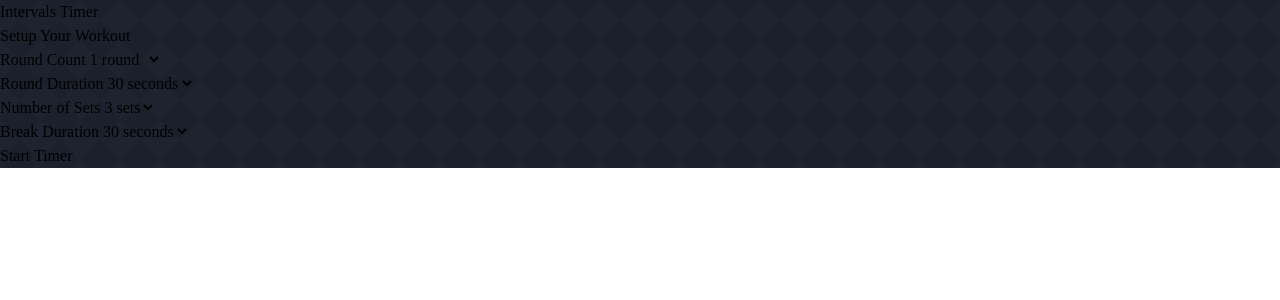
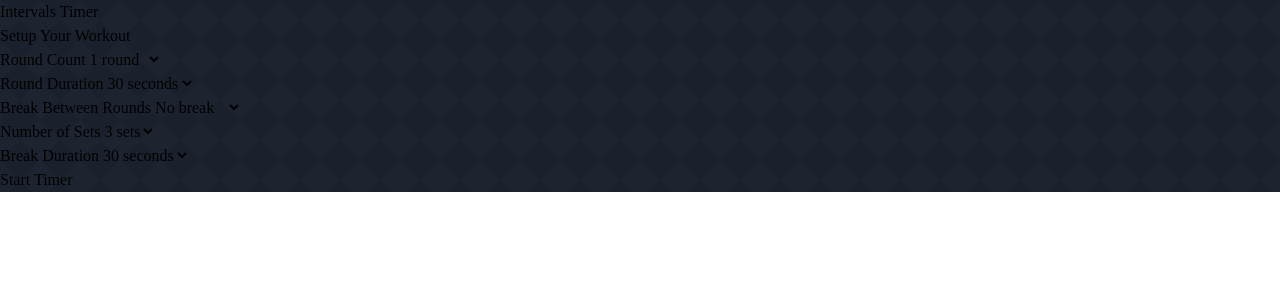
Before and after one commit to summer-marie/intervals-timer, a React (Vite) app in the folder client/: page / in a window 1280 px wide. Shown: the top 300 px of the page. Built offline with nearby package versions, Linux system fonts and the light colour scheme.

Commit message:
Add configurable breaks between individual rounds (0-60s)

```diff
--- a/client/src/App.jsx
+++ b/client/src/App.jsx
@@ -5,6 +5,7 @@ function App() {
   // State for user selections
   const [roundDuration, setRoundDuration] = useState(30)
   const [roundCount, setRoundCount] = useState(1)
+  const [roundBreakDuration, setRoundBreakDuration] = useState(0)
   const [sets, setSets] = useState(3)
   const [breakDuration, setBreakDuration] = useState(30)
 
@@ -15,6 +16,7 @@ function App() {
   const [currentRound, setCurrentRound] = useState(1)
   const [timeLeft, setTimeLeft] = useState(0)
   const [isBreak, setIsBreak] = useState(false)
+  const [isRoundBreak, setIsRoundBreak] = useState(false)
   const [isComplete, setIsComplete] = useState(false)
 
   // Timer effect
@@ -28,17 +30,30 @@ function App() {
     } else if (isRunning && !isPaused && timeLeft === 0) {
       // Handle round/break transitions
       if (isBreak) {
-        // Break is over, start next set
+        // Set break is over, start next set
         setCurrentSet(prev => prev + 1)
         setCurrentRound(1)
         setTimeLeft(roundDuration)
         setIsBreak(false)
+        setIsRoundBreak(false)
+      } else if (isRoundBreak) {
+        // Round break is over, continue to next round
+        setCurrentRound(prev => prev + 1)
+        setTimeLeft(roundDuration)
+        setIsRoundBreak(false)
       } else {
         // Round is over
         if (currentRound < roundCount) {
-          // More rounds in this set, continue to next round
-          setCurrentRound(prev => prev + 1)
-          setTimeLeft(roundDuration)
+          // More rounds in this set
+          if (roundBreakDuration > 0) {
+            // Break between rounds
+            setTimeLeft(roundBreakDuration)
+            setIsRoundBreak(true)
+          } else {
+            // No round break, continue to next round
+            setCurrentRound(prev => prev + 1)
+            setTimeLeft(roundDuration)
+          }
         } else {
           // Set completed - all rounds in this set are done
           if (currentSet < sets) {
@@ -62,7 +77,7 @@ function App() {
     }
 
     return () => clearInterval(interval)
-  }, [isRunning, isPaused, timeLeft, currentSet, currentRound, sets, roundCount, roundDuration, breakDuration, isBreak])
+  }, [isRunning, isPaused, timeLeft, currentSet, currentRound, sets, roundCount, roundDuration, roundBreakDuration, breakDuration, isBreak, isRoundBreak])
 
   const startTimer = () => {
     setIsRunning(true)
@@ -71,6 +86,7 @@ function App() {
     setCurrentRound(1)
     setTimeLeft(roundDuration)
     setIsBreak(false)
+    setIsRoundBreak(false)
     setIsComplete(false)
   }
 
@@ -89,6 +105,7 @@ function App() {
     setCurrentRound(1)
     setTimeLeft(0)
     setIsBreak(false)
+    setIsRoundBreak(false)
     setIsComplete(false)
   }
 
@@ -149,6 +166,26 @@ function App() {
               </div>
             </div>
 
+            {/* Break Between Rounds Dropdown */}
+            <div className="mb-4">
+              <label className="block text-white text-sm font-medium mb-2">
+                Break Between Rounds
+              </label>
+              <select
+                value={roundBreakDuration}
+                onChange={(e) => setRoundBreakDuration(Number(e.target.value))}
+                className="w-full px-3 py-2 bg-white rounded-md text-gray-900 focus:outline-none focus:ring-2 focus:ring-blue-500"
+              >
+                <option value={0}>No break</option>
+                {Array.from({length: 11}, (_, i) => {
+                  const seconds = 10 + (i * 5);
+                  return (
+                    <option key={seconds} value={seconds}>{seconds} seconds</option>
+                  );
+                })}
+              </select>
+            </div>
+
             {/* Sets Dropdown */}
             <div className="mb-4">
               <label className="block text-white text-sm font-medium mb-2">
@@ -204,14 +241,14 @@ function App() {
                 Round {currentRound} of {roundCount}
               </div>
               <div className="text-2xl md:text-4xl opacity-75">
-                {isBreak ? 'Break Time' : 'Work Time'}
+                {isBreak ? 'Set Break' : isRoundBreak ? 'Round Break' : 'Work Time'}
                 {isPaused && ' - PAUSED'}
               </div>
             </div>
 
             <div className="text-center mb-8 flex-1 flex items-center justify-center">
               <div className={`text-[12rem] md:text-[18rem] lg:text-[24rem] font-bold leading-none ${
-                isBreak ? 'text-red-500' : 'text-white'
+                isBreak || isRoundBreak ? 'text-red-500' : 'text-white'
               }`}>
                 {formatTime(timeLeft)}
               </div>
```
